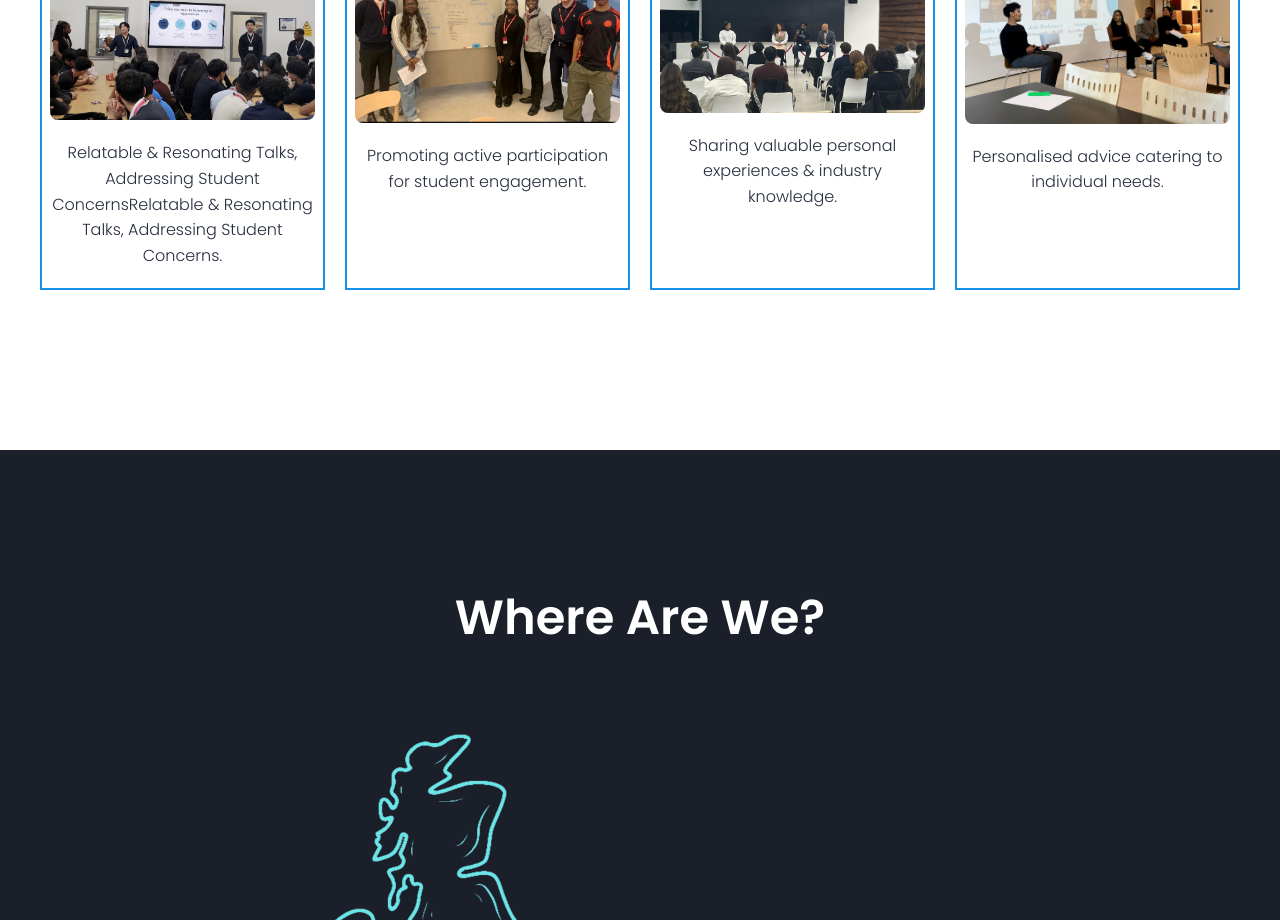
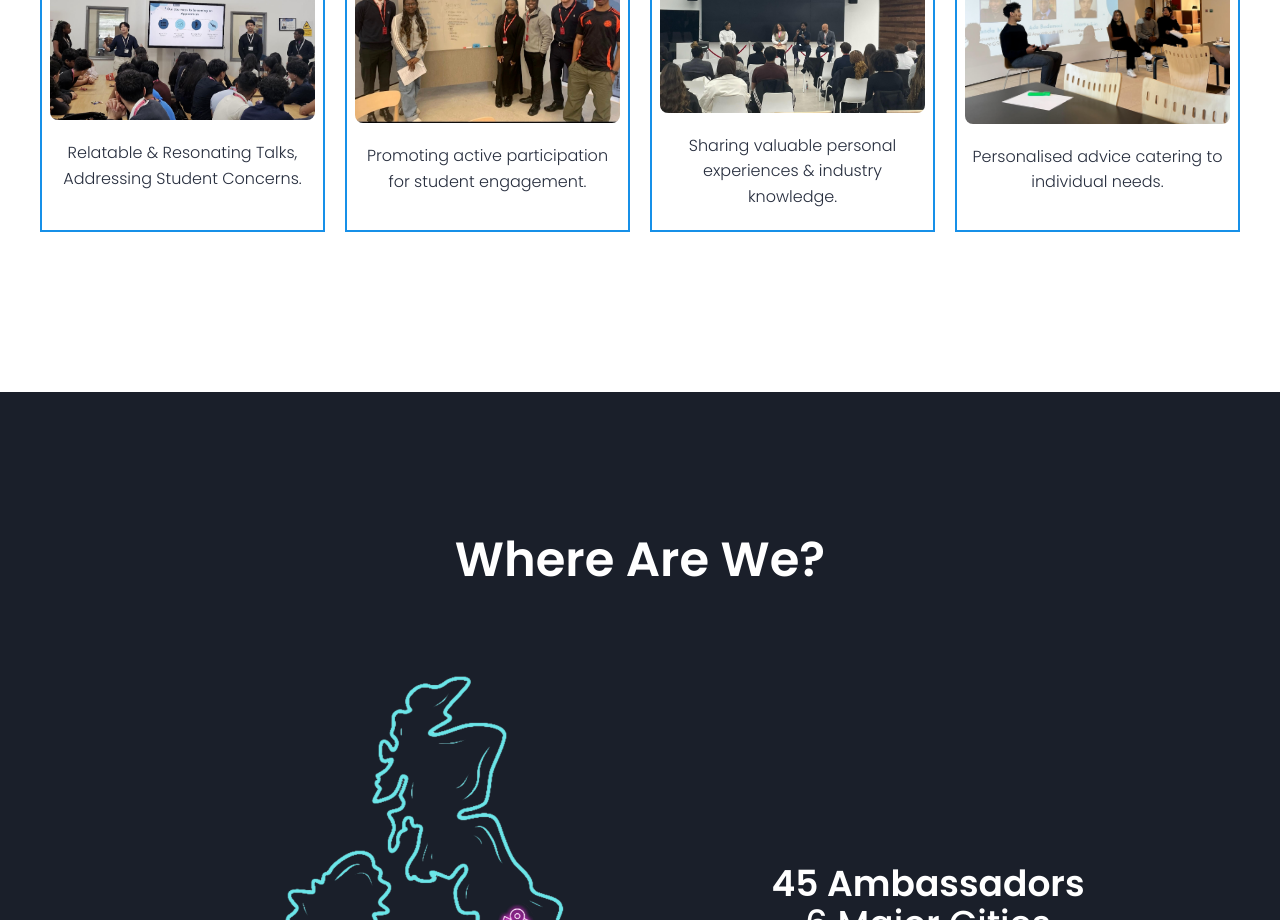
Before and after one commit to GhazanfarGw/outercircle, a React (Create React App) app: page /schools in a window 1280 px wide. Shown: the part 2000-2920 px from the top of the page. Built offline with nearby package versions, Linux system fonts and the light colour scheme.

Commit message:
Update outreach.jsx

```diff
--- a/src/school/outreach.jsx
+++ b/src/school/outreach.jsx
@@ -19,7 +19,7 @@ export default function Outreach() {
                         <div className='w-full items-center mx-auto pt-5 px-2 duration-200 border-[#1790E8] border-2 mt-5 md:mt-0'>
                             <img className='hover:scale-105 duration-200 rounded-lg px-3 md:px-0' src='./s01.png' alt='logo'/>
                             <p className='py-5'>
-                                Relatable & Resonating Talks, Addressing Student ConcernsRelatable & Resonating Talks, Addressing Student Concerns.
+                                Relatable & Resonating Talks, Addressing Student Concerns.
                             </p>
                         </div>
                         <div className='w-full items-center mx-auto pt-5 px-2 duration-200 border-[#1790E8] border-2 mt-5 md:mt-0'>
```
